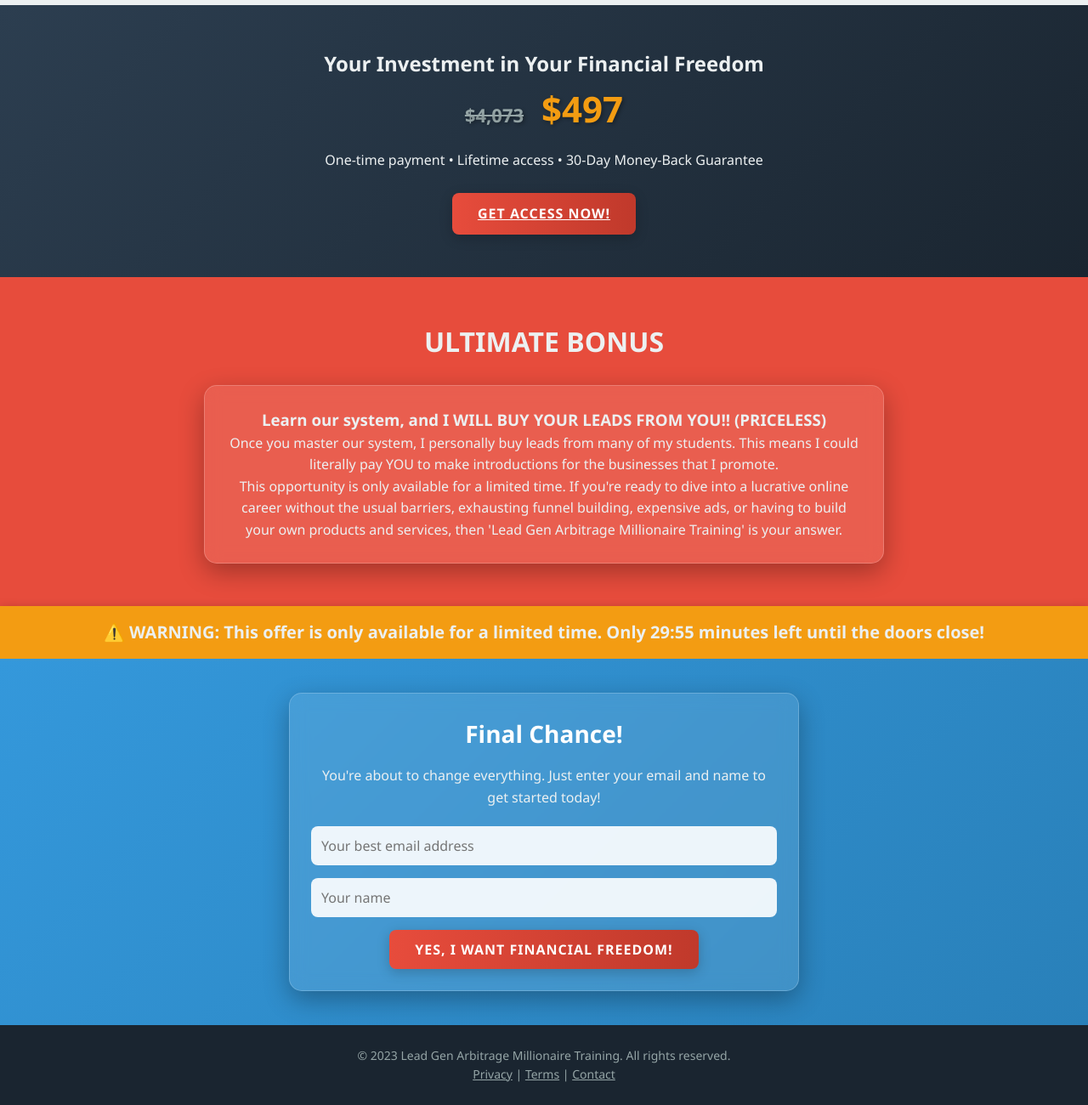
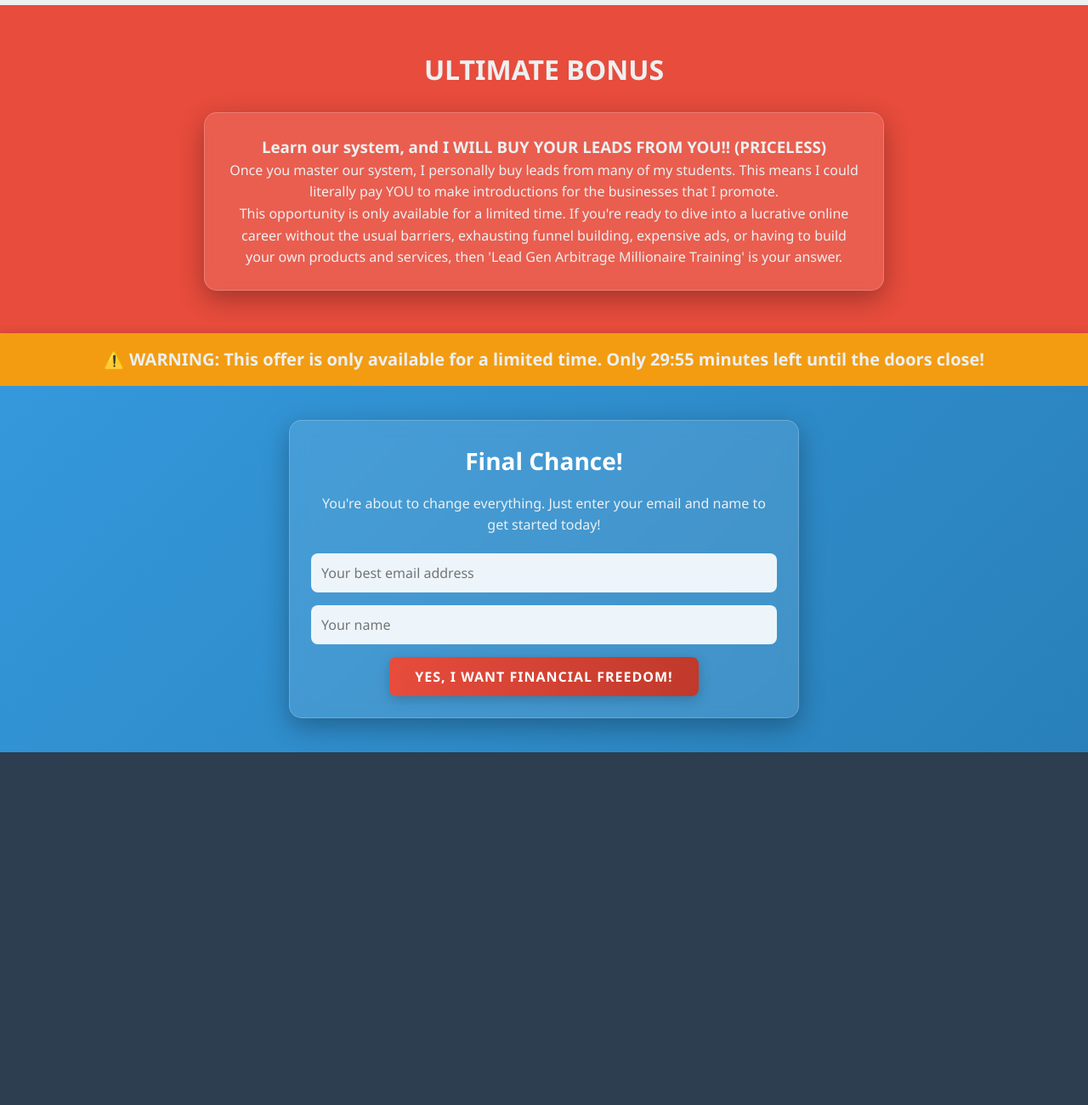
Before and after one commit to DailyProductReview/One-Dollar-Cash-System-Review, a plain HTML site: page LEAD.html in a window 1280 px wide. Shown: the part 1954-3254 px from the top of the page at 85% size. After the commit the page ends 2839 px from the top, so only its background shows below. Drawn offline with Linux system fonts and the light colour scheme.

Commit message:
Update LEAD.html

```diff
--- a/LEAD.html
+++ b/LEAD.html
@@ -382,21 +382,6 @@
             </div>
         </div>
     </section>
-
-    <section class="price-section">
-        <div class="container">
-            <h2>Your Investment in Your Financial Freedom</h2>
-            <div class="price-tag">
-                <span class="original-price">$4,073</span> $497
-            </div>
-            <p>One-time payment • Lifetime access • 30-Day Money-Back Guarantee</p>
-
-            <div style="margin-top: 25px;">
-                <a href="#cta" class="btn">GET ACCESS NOW!</a>
-            </div>
-        </div>
-    </section>
-
     <section class="bonus-section">
         <div class="container">
             <h2>ULTIMATE BONUS</h2>
@@ -438,14 +423,6 @@
             </div>
         </div>
     </section>
-
-    <footer>
-        <div class="container">
-            <p>© 2023 Lead Gen Arbitrage Millionaire Training. All rights reserved.</p>
-            <p><a href="#" style="color: #95a5a6;">Privacy</a> | <a href="#" style="color: #95a5a6;">Terms</a> | <a href="#" style="color: #95a5a6;">Contact</a></p>
-        </div>
-    </footer>
-
     <script>
         // Countdown Timer for additional urgency
         document.addEventListener('DOMContentLoaded', function() {
```
